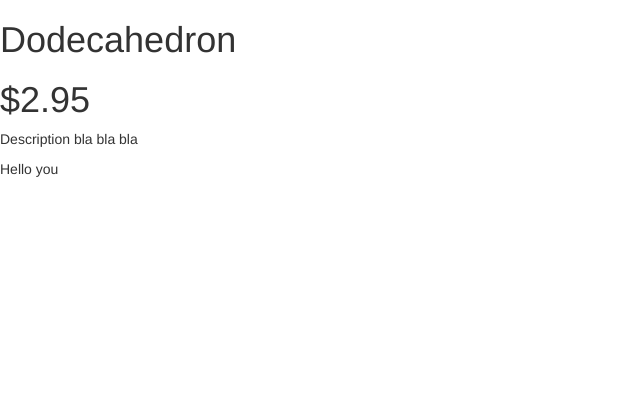
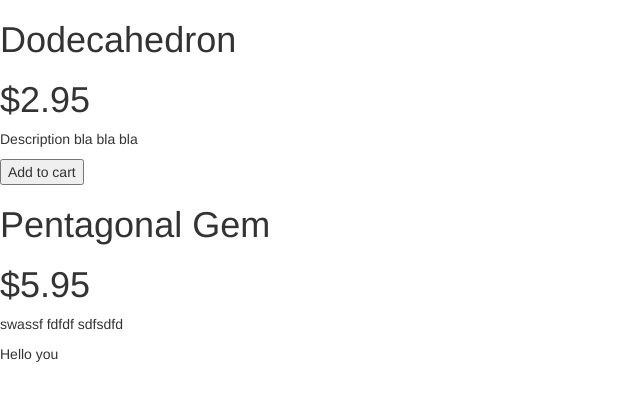
Before and after one commit to aviau/shaping-up-with-angular, a website: page index.html in a window 1280 px wide. Shown: the whole page, without its empty margins (0-640 px from the left). Drawn offline with nearby package versions, Linux system fonts and the light colour scheme.

Commit message:
1.5 - Built-in Directives

```diff
--- a/app.js
+++ b/app.js
@@ -2,13 +2,22 @@
     var app = angular.module('store', [ ]);
 
     app.controller('StoreController', function(){
-        this.product = gem;
+        this.products = gems;
     });
 
-    var gem = {
-        name: 'Dodecahedron',
-        price: 2.95,
-        description: 'Description bla bla bla',
-    }
+    var gems =[
+        {
+            name: 'Dodecahedron',
+            price: 2.95,
+            description: 'Description bla bla bla',
+            canPurchase: true
+        },
+        {
+            name: "Pentagonal Gem",
+            price: 5.95,
+            description: " swassf fdfdf sdfsdfd",
+            canPurchase: false
+        }
+    ];
 
 })();
--- a/index.html
+++ b/index.html
@@ -5,9 +5,12 @@
     </head>
     <body>
         <div ng-controller="StoreController as store">
-            <h1> {{store.product.name}} </h1>
-            <h1> ${{store.product.price}} </h1>
-            <p> {{store.product.description}} </p>
+            <div ng-repeat="product in store.products">
+                <h1> {{product.name}} </h1>
+                <h1> ${{product.price}} </h1>
+                <p> {{product.description}} </p>
+                <button ng-show="product.canPurchase"> Add to cart </button>
+            </div>
         </div>
         <script type="text/javascript" src="bower_components/angular/angular.js"></script>
         <script type="text/javascript" src="app.js"></script>
```
